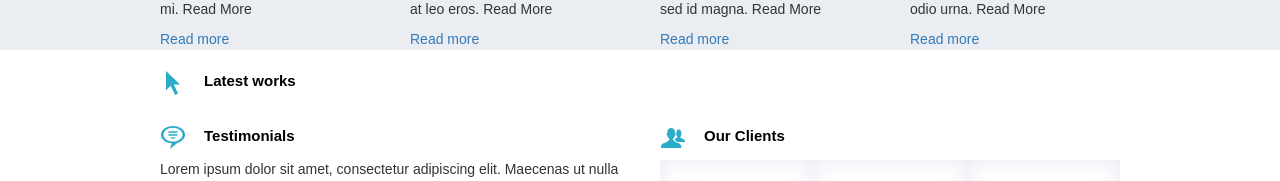
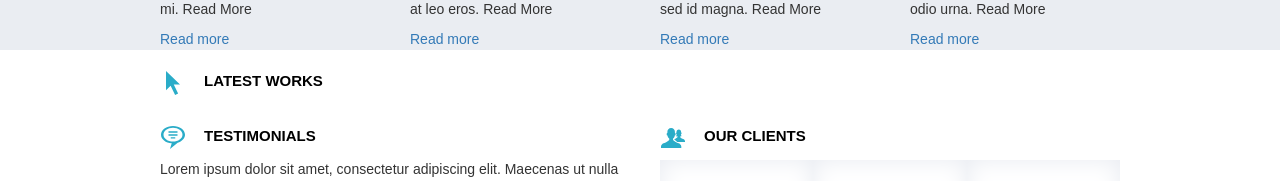
Before and after one commit to AndrewKamenev/Bislite, a website: page index.html in a window 1280 px wide. Shown: the part 732-913 px from the top of the page. Drawn offline with Linux system fonts and the light colour scheme.

Commit message:
minor changes in headers h2

```diff
--- a/index.html
+++ b/index.html
@@ -143,18 +143,18 @@
 		</div>
 	</div>
 	<div class="container">
-		<h2 class="h2 block-title-with-ico" style="background-image: url('../images/icon-arrow.svg');">Latest works</h2>
+		<h2 class="h2 block-title block-title-with-ico" style="background-image: url('images/icon-arrow.svg');">Latest works</h2>
 	</div>
 	<div class="container">
 		<div class="row">
 			<div class="col-sm-6 col-xs-12">
-				<h2 class="h2 block-title-with-ico" style="background-image: url('../images/icon-comments.svg');">Testimonials</h2>
+				<h2 class="h2 block-title block-title-with-ico" style="background-image: url('images/icon-comments.svg');">Testimonials</h2>
 				<p>Lorem ipsum dolor sit amet, consectetur adipiscing elit. Maecenas ut nulla sapien, at aliquam erat. Sed vitae massa tellus. Aliquam commodo aliquam metus, sed iaculis nibh tempus id. Lorem ipsum dolor sit amet, consectetur adipiscing elit. Vestibulum ante ipsum primis in faucibus orci luctus et ultrices posuere cubilia Curae; Etiam nec nisi in nisl euismod fringilla.
 				</p>
 				<p><strong><em>John Travis, CEO, DomainName.com</em></strong></p>
 			</div>
 			<div class="col-sm-6 col-xs-12">
-				<h2 class="h2 block-title-with-ico"" style="background-image: url('../images/icon-clients.svg');">Our Clients</h2>
+				<h2 class="h2 block-title block-title-with-ico"" style="background-image: url('images/icon-clients.svg');">Our Clients</h2>
 				<div class="adver">
 					<a href="#"><div class="adver-item"><img src="images/logo1.png" alt=""></div></a>
 					<a href="#"><div class="adver-item"><img src="images/logo2.png" alt=""></div></a>
--- a/scss/components/blocks.scss
+++ b/scss/components/blocks.scss
@@ -20,6 +20,7 @@
 		vertical-align: middle;
 	}
 	&-title{
+		text-transform: uppercase;
 		&-with-ico {
 			background-size: 0;
 			&:before {
```
Also changed, not shown: css/all.css, 1 other file.
